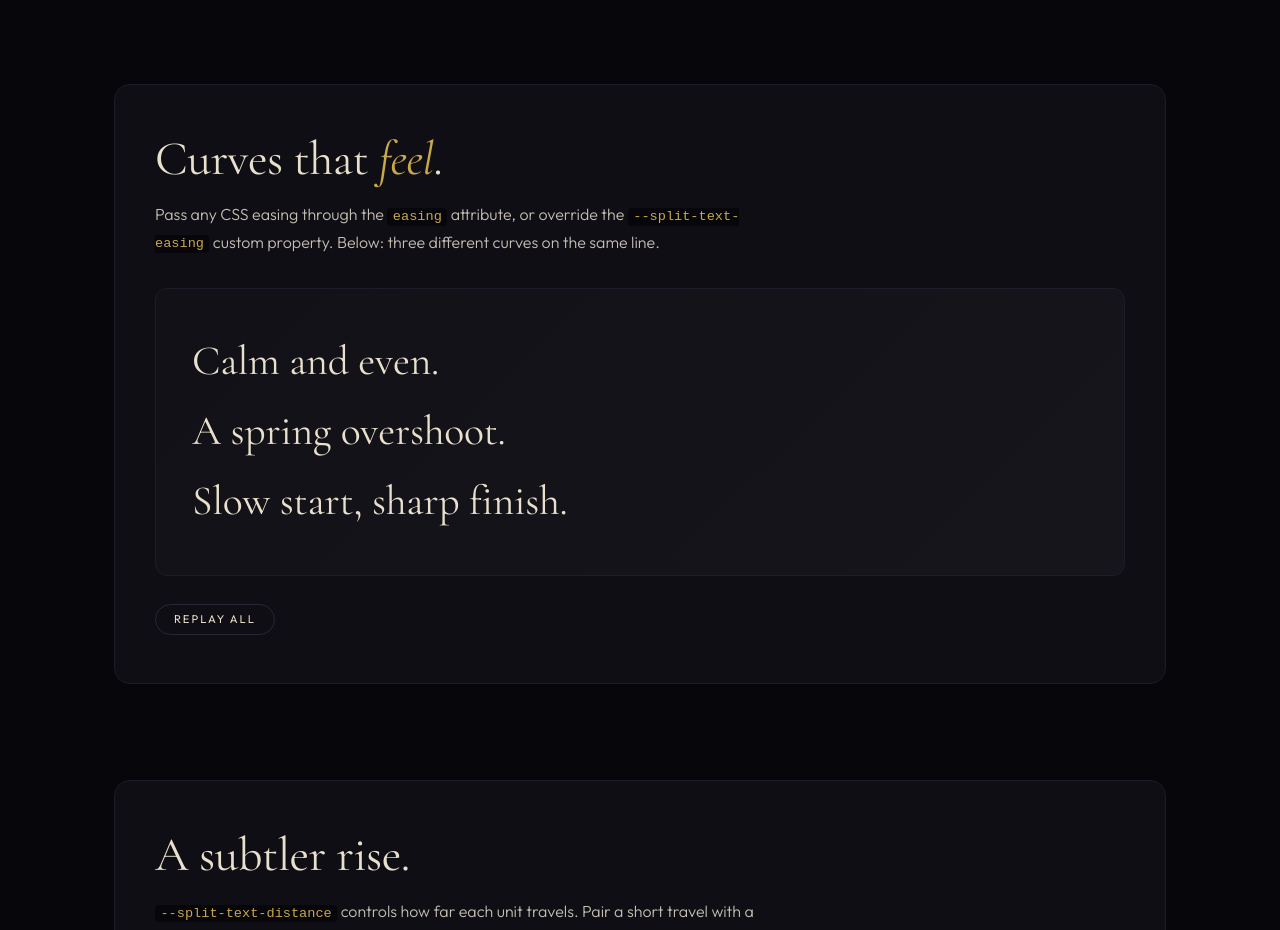
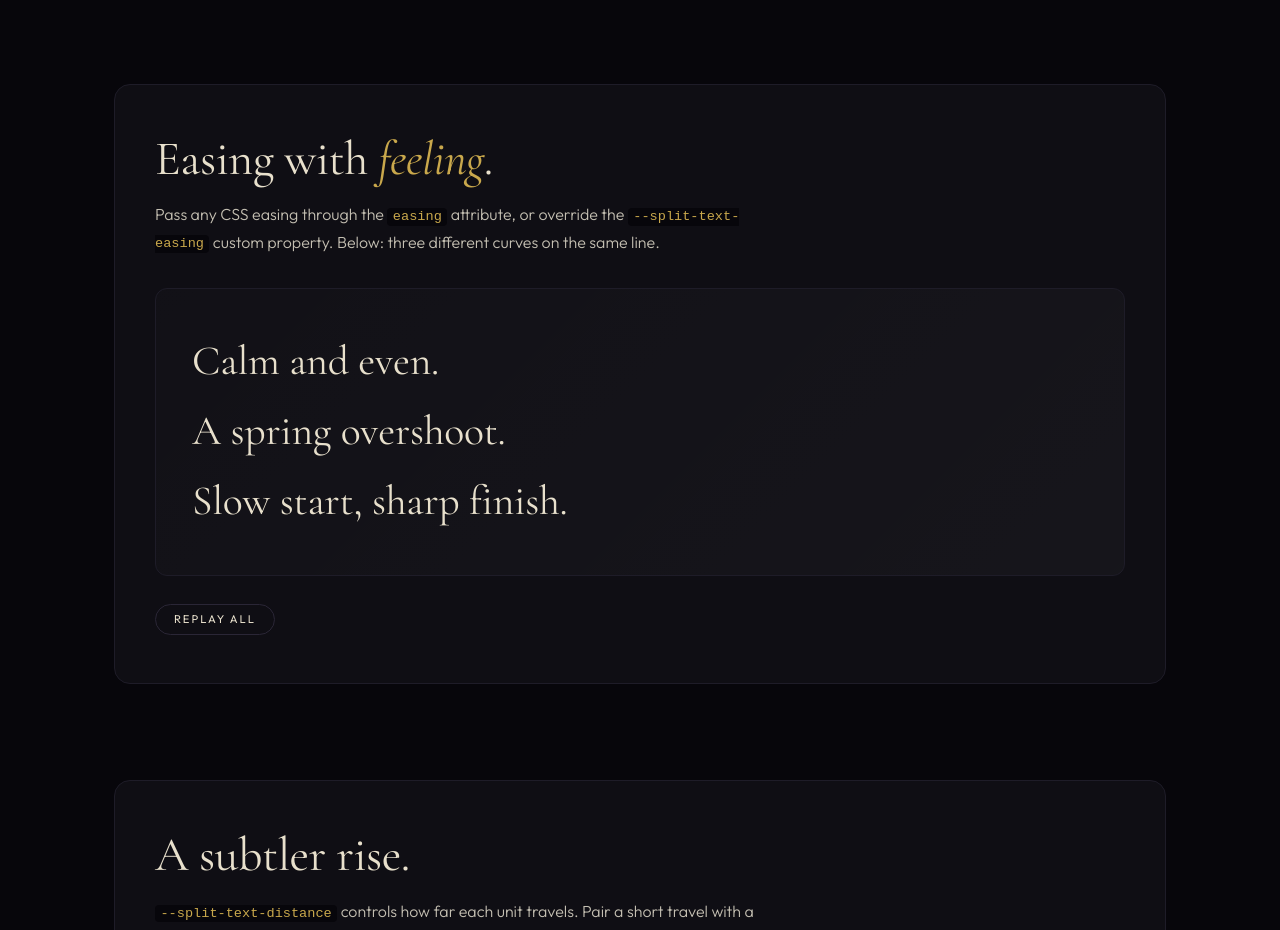
Before and after one commit to magic-spells/split-text, a website built with Vite: page demo/index.html in a window 1280 px wide. Shown: the part 4520-5450 px from the top of the page. Built offline with nearby package versions, Linux system fonts and the light colour scheme.

Commit message:
Update index.html

```diff
--- a/demo/index.html
+++ b/demo/index.html
@@ -779,7 +779,7 @@ npm i @magic-spells/split-text
 
 			<!-- ---- 06 Easing ---- -->
 			<section class="demo-section">
-				<h2>Curves that <em>feel</em>.</h2>
+				<h2>Easing with <em>feeling</em>.</h2>
 				<p class="demo-desc">
 					Pass any CSS easing through the <code>easing</code> attribute, or override the
 					<code>--split-text-easing</code> custom property. Below: three different curves on the
```
